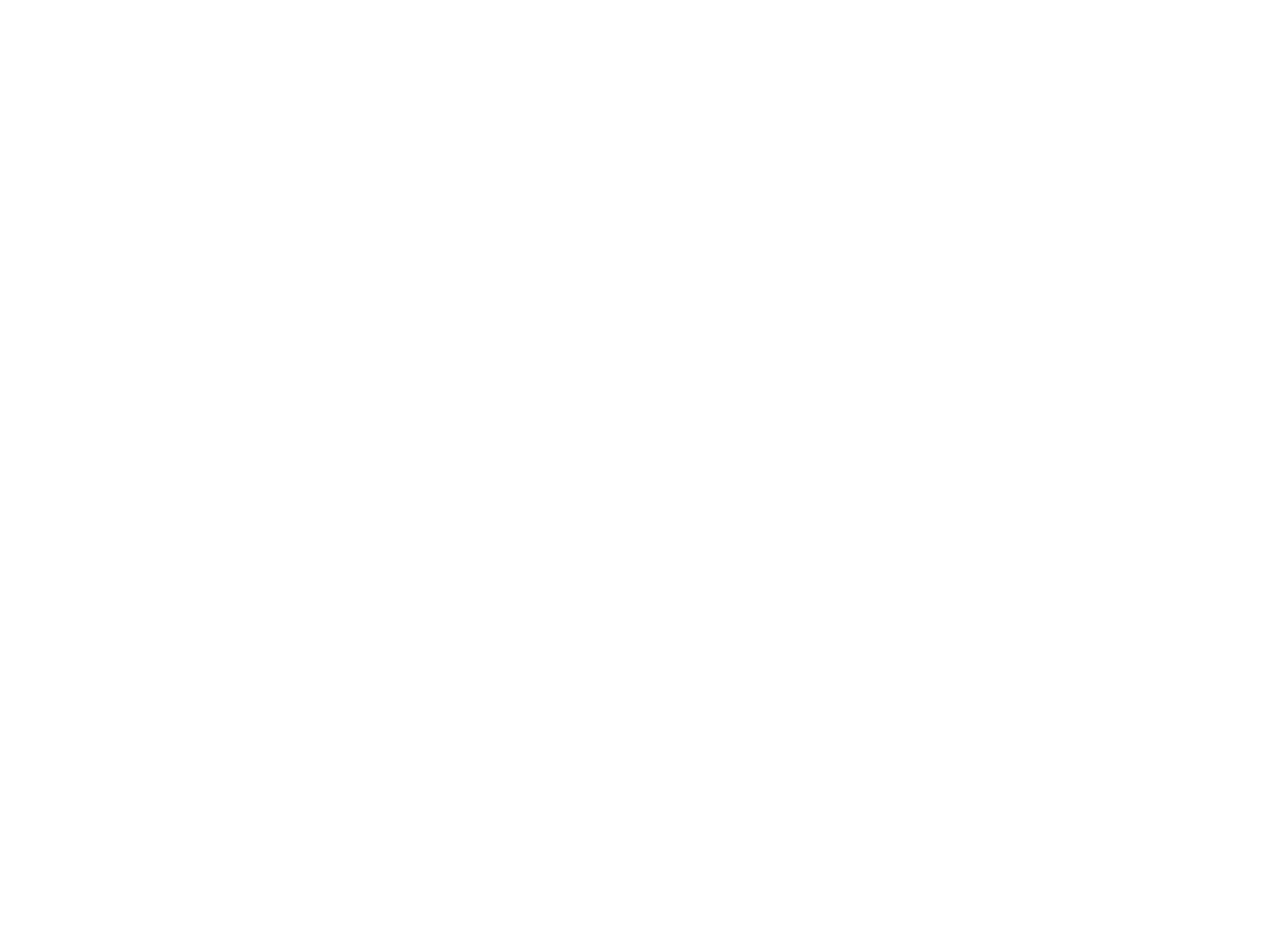
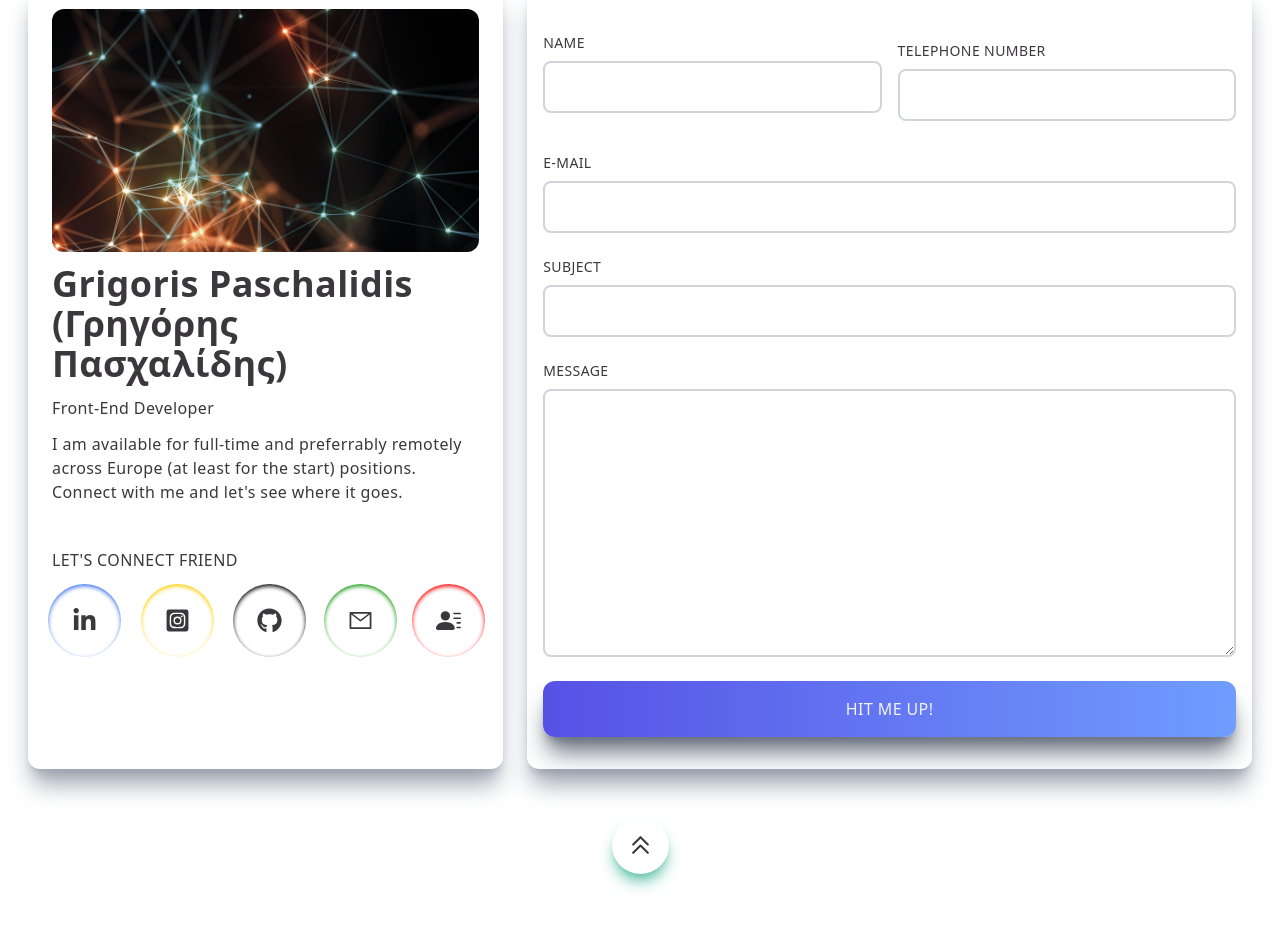
Before and after one commit to GrigPasch/next.js-portfolio, a Next.js app in the folder portfolio/: page / in a window 1280 px wide. Shown: the part 3214-4143 px from the top of the page. Before the commit the page ends 3035 px from the top, so only its background shows below. Built offline with nearby package versions, Linux system fonts and the light colour scheme.

Commit message:
Contact Component Complete
The contact section of the page

```diff
--- a/portfolio/components/Contact.jsx
+++ b/portfolio/components/Contact.jsx
@@ -1,9 +1,120 @@
+/* eslint-disable react/no-unescaped-entities */
 import React from 'react'
+import Image from 'next/image'
+import connectImg from '../public/assets/skills/connect.webp'
+import { FaLinkedinIn, FaInstagramSquare, FaGithub } from 'react-icons/fa'
+import { BsPersonLinesFill } from 'react-icons/bs'
+import { AiOutlineMail } from 'react-icons/ai'
+import {HiOutlineChevronDoubleUp} from 'react-icons/hi'
+import Link from 'next/link'
 
 const Contact = () => {
   return (
-    <div>
-
+    <div className='w-full lg:h-screen'>
+        <div className='max-w-[1240px] m-auto px-2 py-16 w-full'>
+            <p className='text-xl trackingwidest uppercase text-[#60c2a9]'>
+                Contact
+            </p>
+            <h2 className='py-4'>
+                Get in touch with me
+            </h2>
+            <div className='grid lg:grid-cols-5 gap-6'>
+            {/* left side */}
+                <div className='col-span-3 lg:col-span-2 h-full shadow-xl shadow-gray-400 rounded-xl p-4'>
+                    <div className='lg:p-2 h-full'>
+                        <div>
+                            <Image className='rounded-xl hover:scale-105 ease-in duration-300'
+                                src={connectImg}
+                                alt='/'
+                            />
+                        </div>
+                        <div>
+                            <h2 className='py-3'>
+                                Grigoris Paschalidis (Γρηγόρης Πασχαλίδης)
+                            </h2>
+                            <p>
+                                Front-End Developer
+                            </p>
+                            <p className='py-3'>
+                                I am available for full-time and preferrably remotely across Europe (at least for the start) positions.
+                                Connect with me and let's see where it goes.
+                            </p>
+                        </div>
+                        <div>
+                            <p className='uppercase pt-8'>
+                                Let's Connect friend
+                            </p>
+                            <div className='flex items-center justify-between py-4'>
+                                <div className='rounded-full shadow-inner shadow-[#3e76ec]  p-6 cursor-pointer hover:scale-110 ease-in duration-300 hover:shadow-lg hover:shadow-[#3e76ec] m-[-4px]'>
+                                    <FaLinkedinIn size={25} />
+                                </div>
+                                <div className='rounded-full shadow-inner  shadow-[#ffce01] p-6 cursor-pointer hover:scale-110 ease-in duration-300 hover:shadow-lg hover:shadow-[#ffce01] m-[-4px]'>
+                                    <FaInstagramSquare size={25} />
+                                </div>
+                                <div className='rounded-full shadow-inner shadow-[#000000] p-6 cursor-pointer hover:scale-110 ease-in duration-300 hover:shadow-lg hover:shadow-[#000000] m-[-4px]'>
+                                    <FaGithub size={25} />
+                                </div>
+                                <div className='rounded-full shadow-inner shadow-[#179a13] p-6 cursor-pointer hover:scale-110 ease-in duration-300 hover:shadow-lg hover:shadow-[#179a13] m-[-6px]'>
+                                    <AiOutlineMail size={25} />
+                                </div>
+                                <div className='rounded-full shadow-inner shadow-[#ff0000] p-6 cursor-pointer hover:scale-110 ease-in duration-300 hover:shadow-lg hover:shadow-[#ff0000] m-[-6px]'>
+                                    <BsPersonLinesFill size={25} />
+                                </div>
+                            </div>
+                        </div>
+                    </div>
+                </div>
+                 {/* right side */}
+                <div className='col-span-3 w-full h-auto shadow-xl shadow-gray-400 rounded-xl lg:p-4'>
+                    <div className='py-4'>
+                        <form>
+                            <div className='grid md:grid-cols-2 gap-4 w-full py-2'>
+                                <div className='flex flex-col'>
+                                    <label className='uppercase text-sm py-2'>
+                                        Name
+                                    </label>
+                                    <input className='border-2 rounded-lg p-3 flex border-gray-300' type='text'/>
+                                </div>
+                                <div className='flex flex-col py-2'>
+                                    <label className='uppercase text-sm py-2'>
+                                        Telephone number
+                                    </label>
+                                    <input className='border-2 rounded-lg p-3 flex border-gray-300' type='tel'/>
+                                </div>
+                            </div>
+                            <div className='flex flex-col py-2'>
+                                <label className='uppercase text-sm py-2'>
+                                    E-mail
+                                </label>
+                                <input className='border-2 rounded-lg p-3 flex border-gray-300' type='email'/>
+                            </div>
+                            <div className='flex flex-col py-2'>
+                                <label className='uppercase text-sm py-2'>
+                                    Subject
+                                </label>
+                                <input className='border-2 rounded-lg p-3 flex border-gray-300' type='text'/>
+                            </div>
+                            <div className='flex flex-col py-2'>
+                                <label className='uppercase text-sm py-2'>
+                                    Message
+                                </label>
+                                <textarea className='border-2 rounded-lg p-3 border-gray-300 ' rows='10' ></textarea>
+                            </div>
+                            <button className= 'w-full p-4 text-gray-100 mt-4 '>
+                                    Hit me up!
+                            </button>
+                        </form>
+                    </div>
+                </div>
+            </div>
+            <div className='flex justify-center py-12'>
+                <Link href='/'>
+                    <div className='rounded-full shadow-lg shadow-[#60c2a9] p-4 cursor-pointer hover:scale-110 ease-in duration-300'>
+                        <HiOutlineChevronDoubleUp size={25}/>
+                    </div>
+                </Link>
+            </div>
+        </div>
     </div>
   )
 }
--- a/portfolio/components/Projects.jsx
+++ b/portfolio/components/Projects.jsx
@@ -21,10 +21,10 @@
                     height={400}
                 />
                 <div className='hidden group-hover:block absolute top-[50%] left-[50%] translate-x-[-50%] translate-y-[-50%]'>
-                    <h3 className='text-2xl text-[#fff] tracking-wider text-center'>
+                    <p className='text-lg text-[#fff] tracking-wider text-center'>
                         I am working on this part of the site on what to add, so until further notice, here is a cute picture of my dog Olaf for the time being :) .
                         He is a stray rescue, mixed German Shepherd and almost 11 years old, so you know, say hi to him.
-                    </h3>
+                    </p>
                 </div>
             </div>
         </div>
```
Also changed, not shown: portfolio/public/assets/skills/connect.webp (added).
